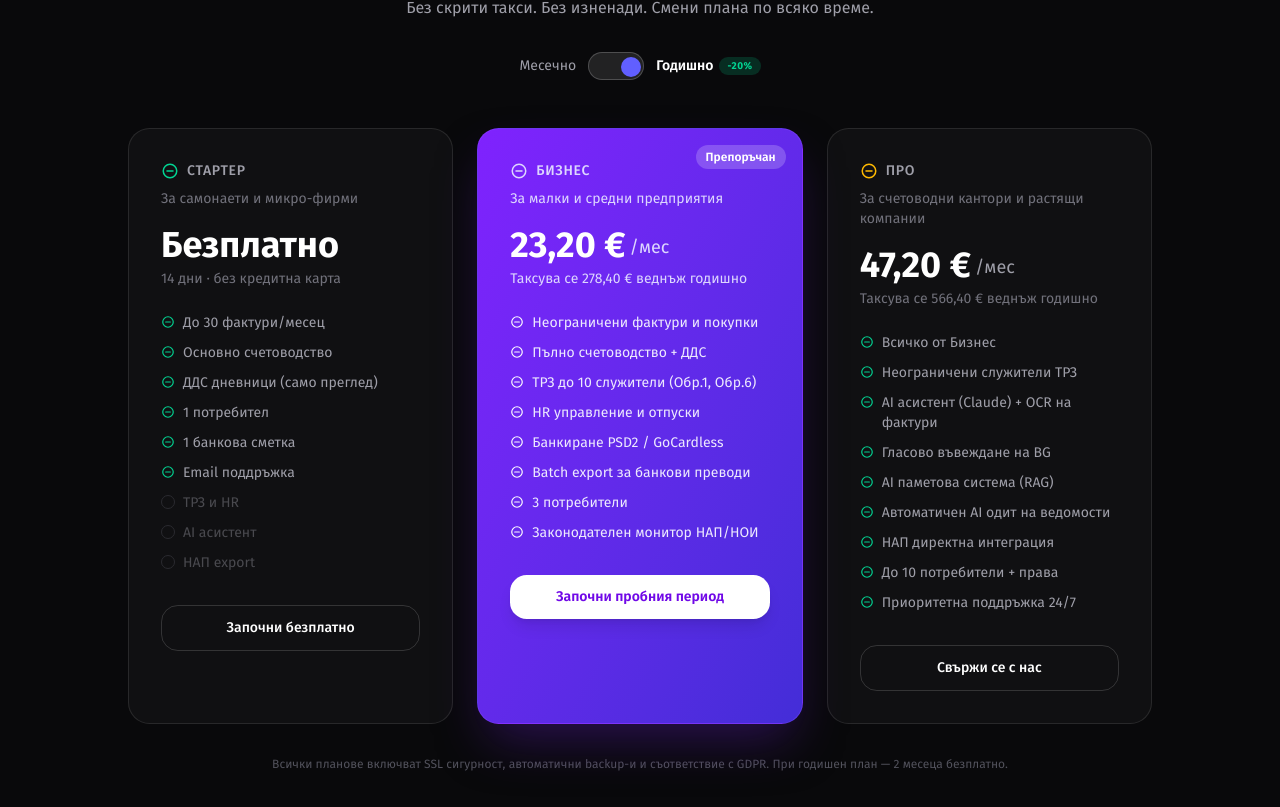
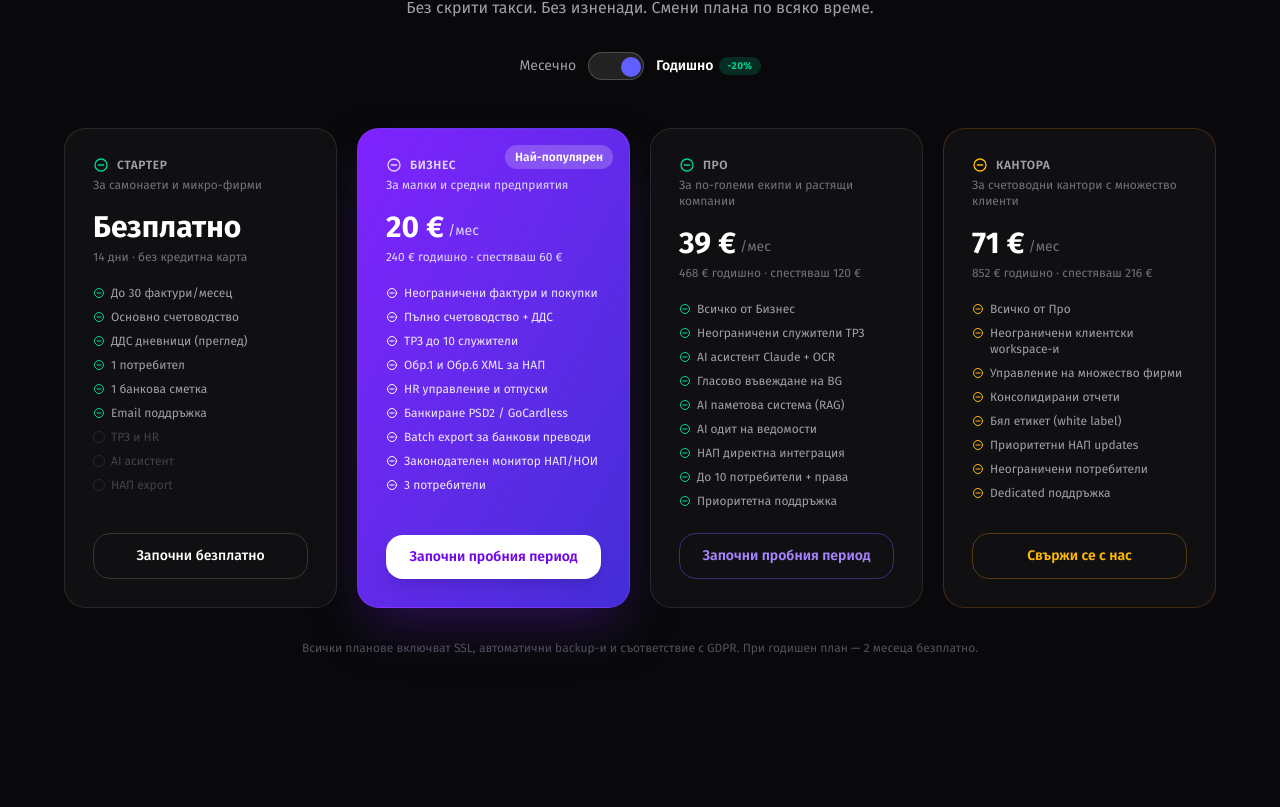
Before and after one commit to lukezester-ai/officia, a Next.js app: page /bg in a window 1280 px wide. Shown: the part 4693-5500 px from the top of the page. Built offline with nearby package versions, Linux system fonts and the light colour scheme.

Commit message:
feat: 4-tier pricing with Stripe checkout links (Стартер/Бизнес/Про/Кантора)

```diff
--- a/src/app/[lang]/PricingSection.tsx
+++ b/src/app/[lang]/PricingSection.tsx
@@ -2,7 +2,7 @@
 
 import { useState } from 'react';
 import Link from 'next/link';
-import { CheckCircle, Zap, Building2, Sparkles } from 'lucide-react';
+import { CheckCircle, Zap, Building2, Sparkles, Scale } from 'lucide-react';
 
 function getPlanHref(planId: string, isAnnual: boolean): string {
   if (planId === 'starter') return '/sign-up';
@@ -15,77 +15,107 @@ const PLANS = [
     id: 'starter',
     name: 'Стартер',
     icon: Zap,
-    iconColor: 'text-emerald-400',
     description: 'За самонаети и микро-фирми',
     monthlyPrice: 0,
     annualPrice: 0,
     annualTotal: 0,
-    priceLabel: 'Безплатно',
-    priceSubLabel: '14 дни · без кредитна карта',
+    isFree: true,
+    cardStyle: 'bg-white/3 border border-white/10 rounded-2xl p-7 text-left transition-all hover:bg-white/5 flex flex-col',
+    textColor: 'text-zinc-400',
+    subTextColor: 'text-zinc-500',
+    checkColor: 'text-emerald-400',
     cta: 'Започни безплатно',
-    ctaStyle: 'block text-center border border-white/15 hover:border-white/30 rounded-xl py-3 text-sm font-medium transition-all hover:bg-white/10',
-    cardStyle: 'bg-white/3 border border-white/10 rounded-2xl p-8 text-left transition-all hover:bg-white/5',
+    ctaStyle: 'block text-center border border-white/15 hover:border-white/30 rounded-xl py-3 text-sm font-medium transition-all hover:bg-white/10 mt-auto',
     features: [
       'До 30 фактури/месец',
       'Основно счетоводство',
-      'ДДС дневници (само преглед)',
+      'ДДС дневници (преглед)',
       '1 потребител',
       '1 банкова сметка',
       'Email поддръжка',
     ],
-    notIncluded: ['ТРЗ и HR', 'AI асистент', 'НАП export'],
+    locked: ['ТРЗ и HR', 'AI асистент', 'НАП export'],
   },
   {
     id: 'business',
     name: 'Бизнес',
     icon: Building2,
-    iconColor: 'text-violet-400',
     description: 'За малки и средни предприятия',
-    monthlyPrice: 29,
-    annualPrice: 23.20,
-    annualTotal: 278.40,
-    priceLabel: null,
-    priceSubLabel: null,
-    badge: 'Препоръчан',
+    monthlyPrice: 25,
+    annualPrice: 20,
+    annualTotal: 240,
+    isFree: false,
+    badge: 'Най-популярен',
+    cardStyle: 'bg-gradient-to-br from-violet-600 to-indigo-700 border border-violet-500/30 rounded-2xl p-7 text-left relative overflow-hidden shadow-2xl shadow-violet-900/50 flex flex-col',
+    textColor: 'text-violet-100',
+    subTextColor: 'text-violet-200',
+    checkColor: 'text-white',
+    featured: true,
     cta: 'Започни пробния период',
-    ctaStyle: 'block text-center bg-white text-violet-700 hover:bg-violet-50 rounded-xl py-3 text-sm font-semibold transition-all shadow-lg hover:shadow-xl',
-    cardStyle: 'bg-gradient-to-br from-violet-600 to-indigo-700 border border-violet-500/30 rounded-2xl p-8 text-left relative overflow-hidden shadow-2xl shadow-violet-900/50',
+    ctaStyle: 'block text-center bg-white text-violet-700 hover:bg-violet-50 rounded-xl py-3 text-sm font-semibold transition-all shadow-lg mt-auto',
     features: [
       'Неограничени фактури и покупки',
       'Пълно счетоводство + ДДС',
-      'ТРЗ до 10 служители (Обр.1, Обр.6)',
+      'ТРЗ до 10 служители',
+      'Обр.1 и Обр.6 XML за НАП',
       'HR управление и отпуски',
       'Банкиране PSD2 / GoCardless',
       'Batch export за банкови преводи',
+      'Законодателен монитор НАП/НОИ',
       '3 потребители',
-      'Законодателен монитор НАП/НОИ',
     ],
-    featured: true,
   },
   {
     id: 'pro',
     name: 'Про',
     icon: Sparkles,
-    iconColor: 'text-amber-400',
-    description: 'За счетоводни кантори и растящи компании',
-    monthlyPrice: 59,
-    annualPrice: 47.20,
-    annualTotal: 566.40,
-    priceLabel: null,
-    priceSubLabel: null,
-    cta: 'Свържи се с нас',
-    ctaStyle: 'block text-center border border-white/15 hover:border-white/30 rounded-xl py-3 text-sm font-medium transition-all hover:bg-white/10',
-    cardStyle: 'bg-white/3 border border-white/10 rounded-2xl p-8 text-left transition-all hover:bg-white/5',
+    description: 'За по-големи екипи и растящи компании',
+    monthlyPrice: 49,
+    annualPrice: 39,
+    annualTotal: 468,
+    isFree: false,
+    cardStyle: 'bg-white/3 border border-white/10 rounded-2xl p-7 text-left transition-all hover:bg-white/5 flex flex-col',
+    textColor: 'text-zinc-400',
+    subTextColor: 'text-zinc-500',
+    checkColor: 'text-emerald-400',
+    cta: 'Започни пробния период',
+    ctaStyle: 'block text-center border border-violet-500/40 hover:border-violet-400 text-violet-400 hover:bg-violet-500/10 rounded-xl py-3 text-sm font-semibold transition-all mt-auto',
     features: [
       'Всичко от Бизнес',
       'Неограничени служители ТРЗ',
-      'AI асистент (Claude) + OCR на фактури',
+      'AI асистент Claude + OCR',
       'Гласово въвеждане на BG',
       'AI паметова система (RAG)',
-      'Автоматичен AI одит на ведомости',
+      'AI одит на ведомости',
       'НАП директна интеграция',
       'До 10 потребители + права',
-      'Приоритетна поддръжка 24/7',
+      'Приоритетна поддръжка',
+    ],
+  },
+  {
+    id: 'accounting_firm',
+    name: 'Кантора',
+    icon: Scale,
+    description: 'За счетоводни кантори с множество клиенти',
+    monthlyPrice: 89,
+    annualPrice: 71,
+    annualTotal: 852,
+    isFree: false,
+    cardStyle: 'bg-white/3 border border-amber-500/20 rounded-2xl p-7 text-left transition-all hover:bg-amber-500/5 flex flex-col',
+    textColor: 'text-zinc-400',
+    subTextColor: 'text-zinc-500',
+    checkColor: 'text-amber-400',
+    cta: 'Свържи се с нас',
+    ctaStyle: 'block text-center border border-amber-500/30 hover:border-amber-400 text-amber-400 hover:bg-amber-500/10 rounded-xl py-3 text-sm font-semibold transition-all mt-auto',
+    features: [
+      'Всичко от Про',
+      'Неограничени клиентски workspace-и',
+      'Управление на множество фирми',
+      'Консолидирани отчети',
+      'Бял етикет (white label)',
+      'Приоритетни НАП updates',
+      'Неограничени потребители',
+      'Dedicated поддръжка',
     ],
   },
 ];
@@ -95,7 +125,7 @@ export default function PricingSection() {
 
   return (
     <section id="pricing" className="py-24 px-6">
-      <div className="max-w-5xl mx-auto">
+      <div className="max-w-6xl mx-auto">
         <div className="text-center mb-12">
           <h2 className="text-4xl font-bold tracking-tight mb-4">Прост, честен ценови план</h2>
           <p className="text-zinc-400 mb-8">Без скрити такси. Без изненади. Смени плана по всяко време.</p>
@@ -117,12 +147,10 @@ export default function PricingSection() {
           </div>
         </div>
 
-        <div className="grid md:grid-cols-3 gap-6">
+        <div className="grid sm:grid-cols-2 xl:grid-cols-4 gap-5">
           {PLANS.map((plan) => {
             const Icon = plan.icon;
-            const price = plan.monthlyPrice === 0
-              ? null
-              : isAnnual ? plan.annualPrice : plan.monthlyPrice;
+            const price = isAnnual ? plan.annualPrice : plan.monthlyPrice;
 
             return (
               <div key={plan.id} className={plan.cardStyle}>
@@ -132,50 +160,45 @@ export default function PricingSection() {
                   </div>
                 )}
 
-                {/* Plan header */}
-                <div className="flex items-center gap-2 mb-2">
-                  <Icon size={18} className={plan.featured ? 'text-violet-200' : plan.iconColor} />
-                  <div className={`text-sm font-medium uppercase tracking-wider ${plan.featured ? 'text-violet-200' : 'text-zinc-400'}`}>
+                <div className="mb-5">
+                  <div className="flex items-center gap-2 mb-1">
+                    <Icon size={16} className={plan.featured ? 'text-violet-200' : plan.checkColor} />
+                    <div className={`text-xs font-semibold uppercase tracking-wider ${plan.featured ? 'text-violet-200' : plan.textColor}`}>
                       {plan.name}
                     </div>
                   </div>
-                <div className={`text-sm mb-4 ${plan.featured ? 'text-violet-200' : 'text-zinc-500'}`}>
-                  {plan.description}
-                </div>
+                  <div className={`text-xs mb-4 ${plan.subTextColor}`}>{plan.description}</div>
 
-                {/* Price */}
-                {price === null ? (
+                  {plan.isFree ? (
                     <>
-                    <div className="text-4xl font-bold mb-1">Безплатно</div>
-                    <div className={`text-sm mb-6 ${plan.featured ? 'text-violet-200' : 'text-zinc-500'}`}>
-                      14 дни · без кредитна карта
-                    </div>
+                      <div className="text-3xl font-bold text-white">Безплатно</div>
+                      <div className={`text-xs mt-1 ${plan.subTextColor}`}>14 дни · без кредитна карта</div>
                     </>
                   ) : (
                     <>
-                    <div className="flex items-end gap-1 mb-1">
-                      <div className="text-4xl font-bold">{price.toFixed(2).replace('.', ',')} €</div>
-                      <div className={`text-lg font-normal mb-1 ${plan.featured ? 'text-violet-200' : 'text-zinc-400'}`}>/мес</div>
+                      <div className="flex items-end gap-1">
+                        <div className="text-3xl font-bold text-white">{price} €</div>
+                        <div className={`text-sm mb-1 ${plan.subTextColor}`}>/мес</div>
                       </div>
-                    <div className={`text-sm mb-6 ${plan.featured ? 'text-violet-200' : 'text-zinc-500'}`}>
+                      <div className={`text-xs mt-1 ${plan.subTextColor}`}>
                         {isAnnual
-                        ? `Таксува се ${plan.annualTotal.toFixed(2).replace('.', ',')} € веднъж годишно`
+                          ? `${plan.annualTotal} € годишно · спестяваш ${(plan.monthlyPrice - plan.annualPrice) * 12} €`
                           : 'Таксува се всеки месец'}
                       </div>
                     </>
                   )}
+                </div>
 
-                {/* Features */}
-                <div className={`space-y-2.5 text-sm mb-8 ${plan.featured ? 'text-violet-100' : 'text-zinc-400'}`}>
+                <div className={`space-y-2 text-xs mb-6 flex-1 ${plan.featured ? 'text-violet-100' : plan.textColor}`}>
                   {plan.features.map((f) => (
-                    <div key={f} className="flex items-start gap-2">
-                      <CheckCircle size={14} className={`shrink-0 mt-0.5 ${plan.featured ? 'text-white' : 'text-emerald-400'}`} />
+                    <div key={f} className="flex items-start gap-1.5">
+                      <CheckCircle size={12} className={`shrink-0 mt-0.5 ${plan.checkColor}`} />
                       {f}
                     </div>
                   ))}
-                  {plan.notIncluded?.map((f) => (
-                    <div key={f} className="flex items-start gap-2 opacity-40">
-                      <div className="w-3.5 h-3.5 rounded-full border border-zinc-600 shrink-0 mt-0.5" />
+                  {plan.locked?.map((f) => (
+                    <div key={f} className="flex items-start gap-1.5 opacity-35">
+                      <div className="w-3 h-3 rounded-full border border-zinc-600 shrink-0 mt-0.5 flex-none" />
                       {f}
                     </div>
                   ))}
@@ -189,10 +212,8 @@ export default function PricingSection() {
           })}
         </div>
 
-        {/* Bottom note */}
         <p className="text-center text-zinc-600 text-xs mt-8">
-          Всички планове включват SSL сигурност, автоматични backup-и и съответствие с GDPR.
-          При годишен план — 2 месеца безплатно.
+          Всички планове включват SSL, автоматични backup-и и съответствие с GDPR. При годишен план — 2 месеца безплатно.
         </p>
       </div>
     </section>
```
Lines whose indentation alone changed are shown as unchanged.
